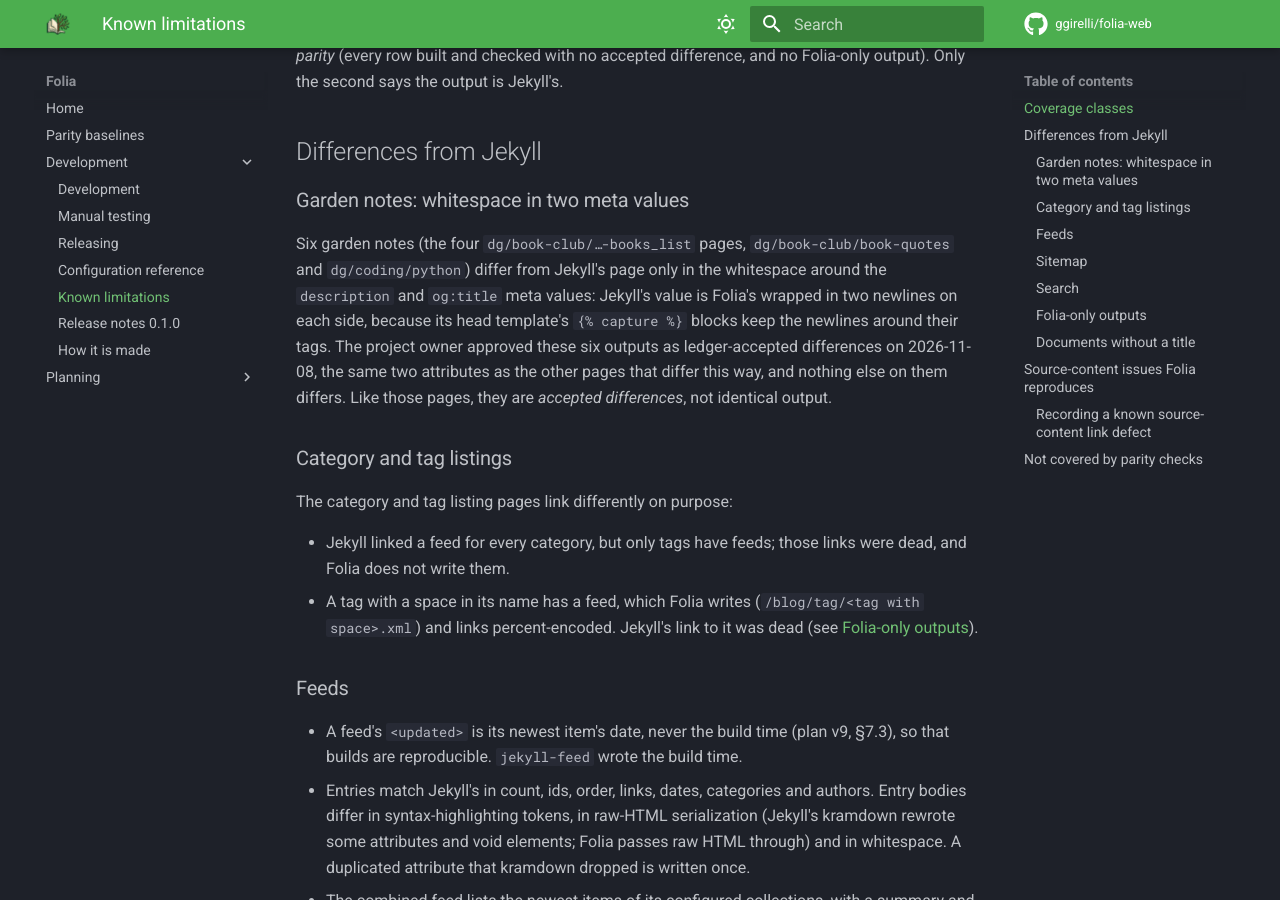
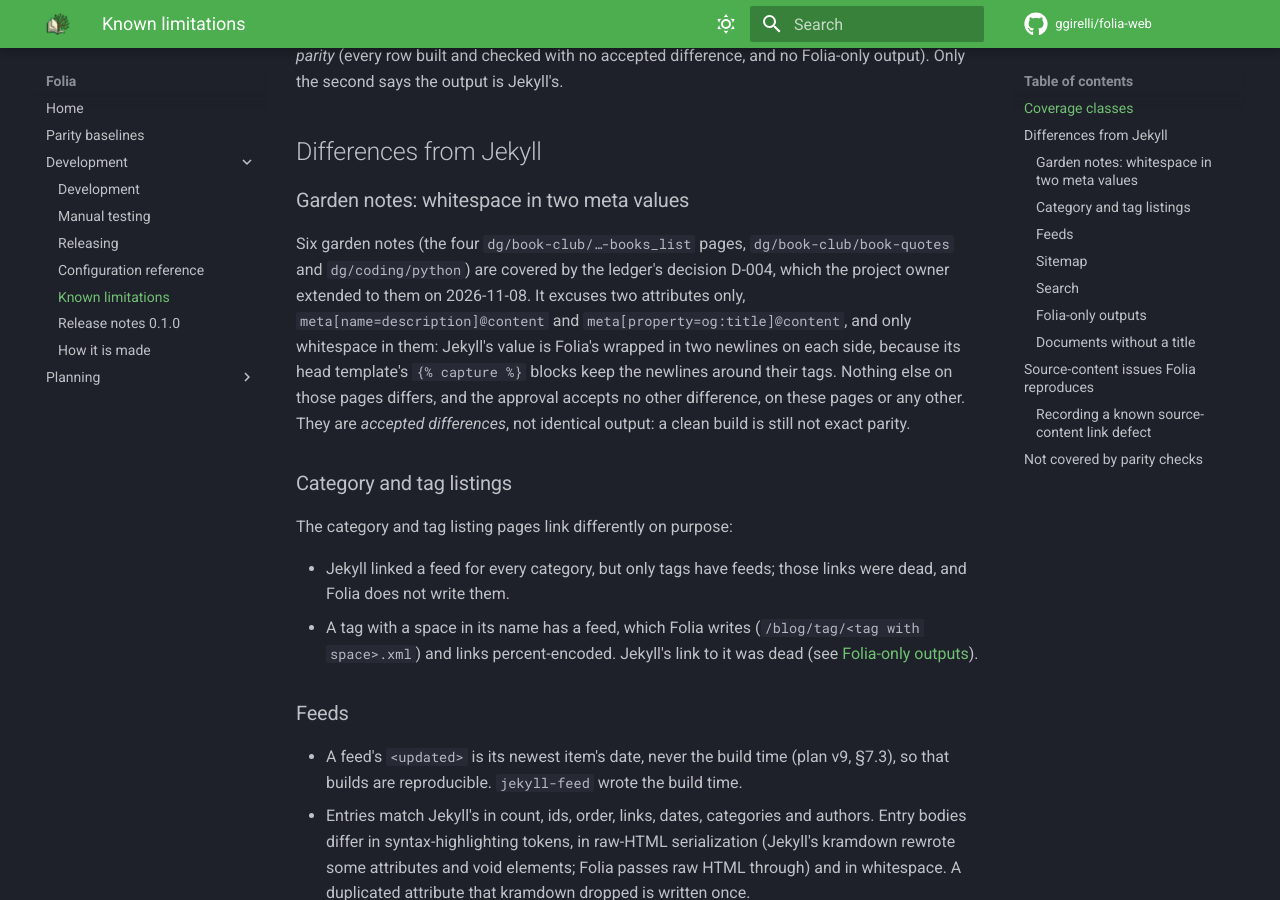
Before and after one commit to ggirelli/folia-web, an MkDocs documentation site: the page built from docs/known-limitations.md, in a window 1280 px wide and 900 px high, scrolled down 1481 px. Built offline with MkDocs 1.6.1 and Material for MkDocs 9.7.7, drawn with Linux system fonts in a browser that asks for light colours; comment, search, counter and statistics services are not loaded.

Commit message:
docs: name D-004, its date and its two attributes for the six garden notes
Co-Authored-By: Claude Sonnet 5.5 <noreply@anthropic.com>

```diff
--- a/docs/known-limitations.md
+++ b/docs/known-limitations.md
@@ -49,12 +49,13 @@ output). Only the second says the output is Jekyll's.
 ### Garden notes: whitespace in two meta values
 
 Six garden notes (the four `dg/book-club/…-books_list` pages, `dg/book-club/book-quotes` and
-`dg/coding/python`) differ from Jekyll's page only in the whitespace around the `description` and
-`og:title` meta values: Jekyll's value is Folia's wrapped in two newlines on each side, because its
-head template's `{% capture %}` blocks keep the newlines around their tags. The project owner
-approved these six outputs as ledger-accepted differences on 2026-11-08, the same two attributes as
-the other pages that differ this way, and nothing else on them differs. Like those pages, they are
-*accepted differences*, not identical output.
+`dg/coding/python`) are covered by the ledger's decision D-004, which the project owner extended to
+them on 2026-11-08. It excuses two attributes only, `meta[name=description]@content` and
+`meta[property=og:title]@content`, and only whitespace in them: Jekyll's value is Folia's wrapped in
+two newlines on each side, because its head template's `{% capture %}` blocks keep the newlines
+around their tags. Nothing else on those pages differs, and the approval accepts no other
+difference, on these pages or any other. They are *accepted differences*, not identical output: a
+clean build is still not exact parity.
 
 ### Category and tag listings
 
```
